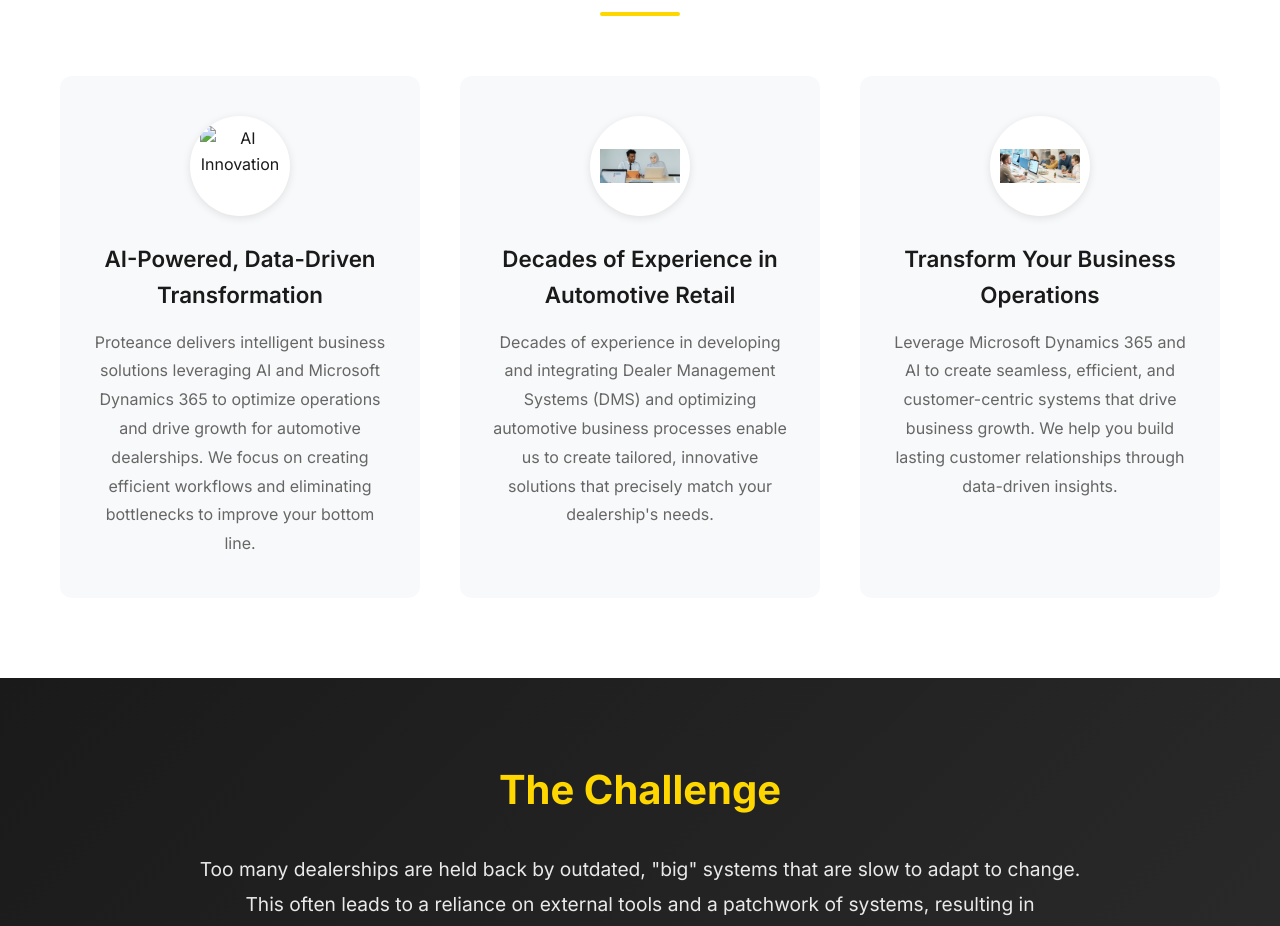
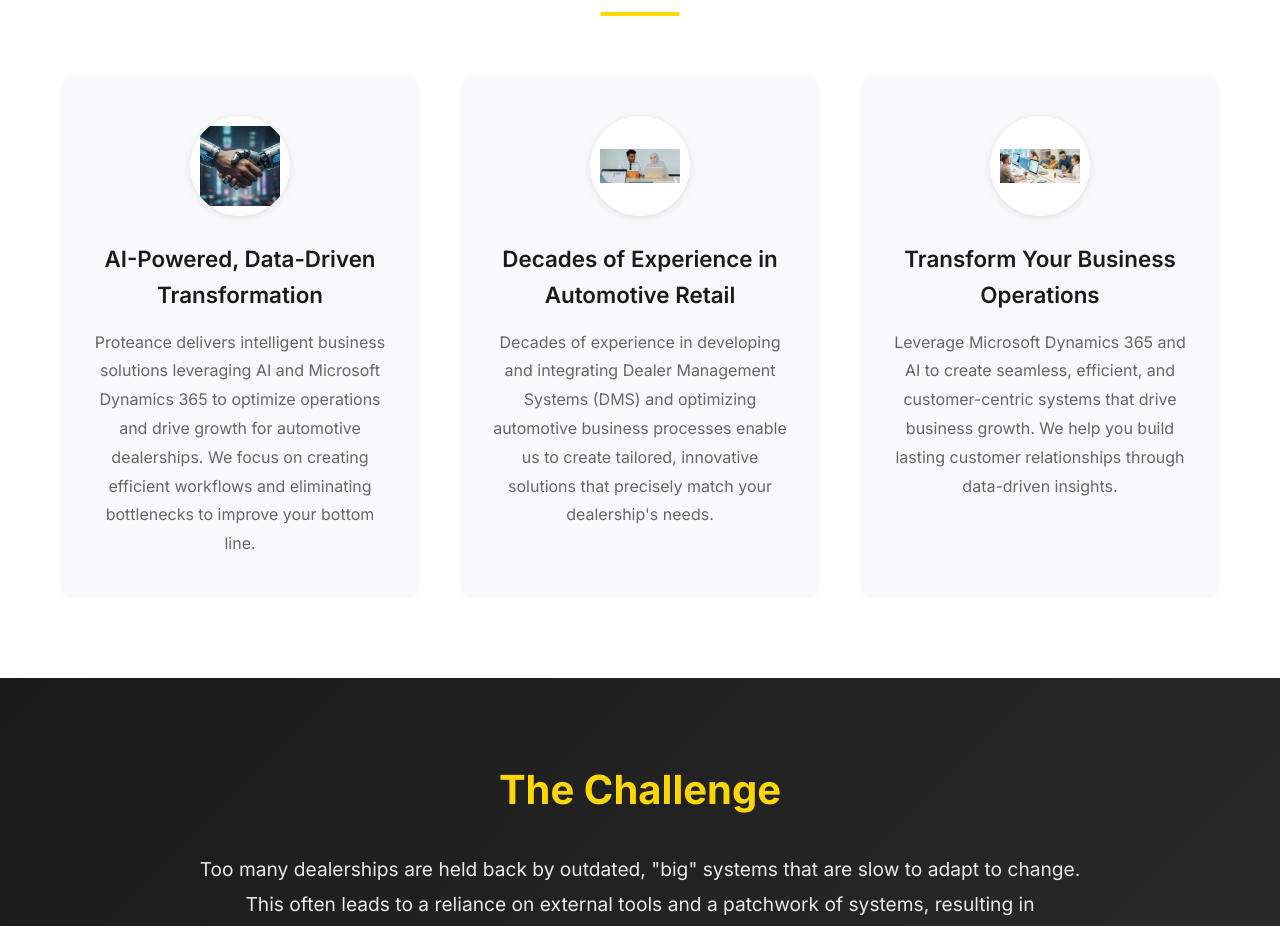
Before and after one commit to fingrant/proteance-website, a plain HTML site: page index.html in a window 1280 px wide. Shown: the part 1047-1973 px from the top of the page. Drawn offline with Linux system fonts and the light colour scheme.

Commit message:
Fix AI-Powered icon in vision section

```diff
--- a/index.html
+++ b/index.html
@@ -64,7 +64,7 @@
             <div class="vision-grid">
                 <div class="vision-card">
                     <div class="vision-icon">
-                        <img src="AI-Powered Innovation3.png" alt="AI Innovation">
+                        <img src="WebsiteImages/AI-Powered.jpg" alt="AI Innovation">
                     </div>
                     <h3>AI-Powered, Data-Driven Transformation</h3>
                     <p>Proteance delivers intelligent business solutions leveraging AI and Microsoft Dynamics 365 to optimize operations and drive growth for automotive dealerships. We focus on creating efficient workflows and eliminating bottlenecks to improve your bottom line.</p>
```
Also changed, not shown: WebsiteImages/AI-Powered.jpg (added).
